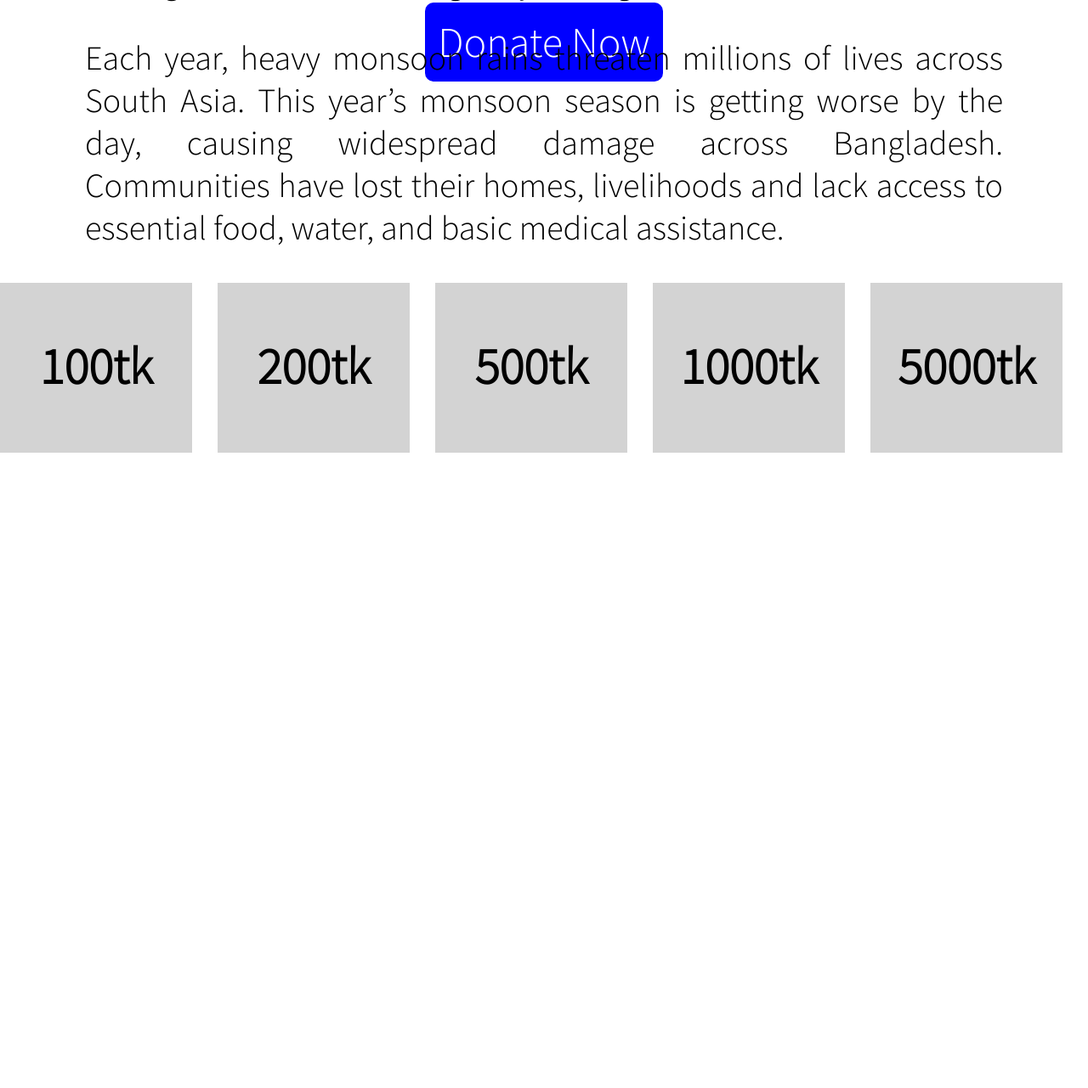
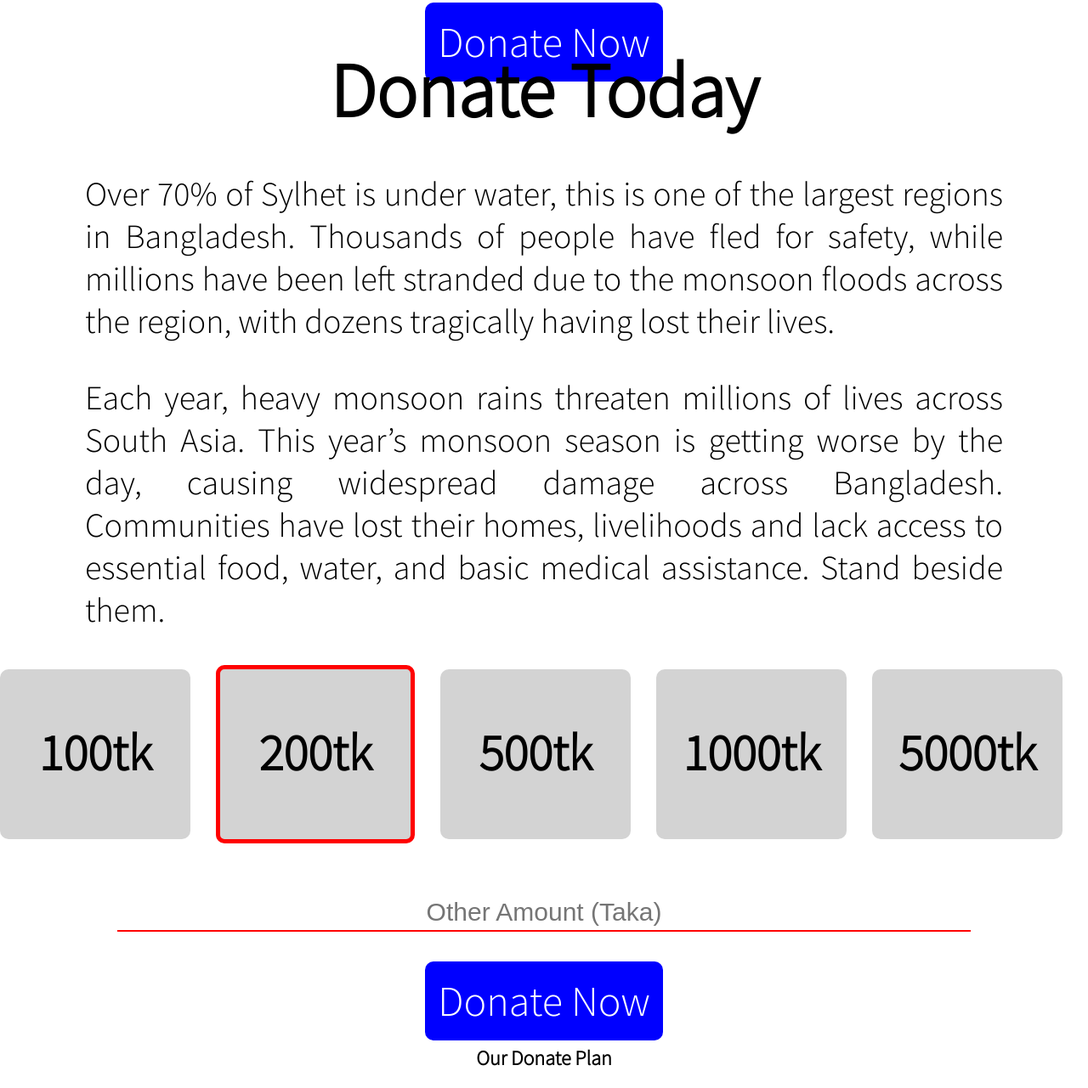
Before and after one commit to Omar-Kaiyum-Nayeem/assignment-1, a plain HTML site: page index.html in a window 1280 px wide. Shown: the part 1426-2707 px from the top of the page at 85% size. Before the commit the page ends 1959 px from the top, so only its background shows below. Drawn offline with Linux system fonts and the light colour scheme.

Commit message:
donation amount added

```diff
--- a/index.html
+++ b/index.html
@@ -47,24 +47,37 @@
                 Asia.
                 This year’s monsoon season
                 is getting worse by the day, causing widespread damage across Bangladesh. Communities have lost their
-                homes, livelihoods and lack access to essential food, water, and basic medical assistance.</p>
+                homes, livelihoods and lack access to essential food, water, and basic medical assistance. Stand beside
+                them.</p>
         </div>
         <div class="display">
             <div class="taka">
-                <p class=>100tk</p>
+                <p>100tk</p>
+            </div>
+            <div id="taka">
+                <p>200tk</p>
             </div>
             <div class="taka">
-                <p class=>200tk</p>
+                <p>500tk</p>
             </div>
             <div class="taka">
-                <p class=>500tk</p>
+                <p>1000tk</p>
             </div>
             <div class="taka">
-                <p class=>1000tk</p>
+                <p>5000tk</p>
             </div>
-            <div class="taka">
-                <p class=>5000tk</p>
-            </div>
+        </div>
+        <div class="center">
+            <input type="text" placeholder="Other Amount (Taka)" id="other-amount">
+        </div>
+        <div class="center">
+            <a href="" class="donate">Donate Now</a>
+        </div>
+    </section>
+
+    <section>
+        <div>
+            <h1 class="center">Our Donate Plan</h1>
         </div>
     </section>
 </body>
--- a/style.css
+++ b/style.css
@@ -13,7 +13,7 @@ body {
     background-image: url(images/donation14.jpg);
     background-repeat: no-repeat;
     background-size: cover;
-    height: 100vh;
+    height: 1200px;
     width: 100%;
     < !-- filter: blur(4px);
     -->
@@ -74,8 +74,40 @@ body {
     width: 300px;
     height: 200px;
     margin-right: 30px;
+    border: 5px;
+    border-radius: 10px;
+}
+
+#taka {
+    font-size: 60px;
+    font-weight: 900;
+    text-align: center;
+    background-color: lightgray;
+    width: 300px;
+    height: 200px;
+    margin-right: 30px;
+    border: 5px solid red;
+    border-radius: 10px;
+
 }
 
 .display {
     display: flex;
+    align-items: center;
+    justify-content: center;
 }
+
+#other-amount {
+    margin-top: 60px;
+    width: 1000px;
+    height: 40px;
+    border: none;
+    border-bottom: 2px solid red;
+    margin-bottom: 50px;
+    font-size: 30px;
+    text-align: center;
+}
+
+::placeholder {
+    font-size: 30px;
+}
```
